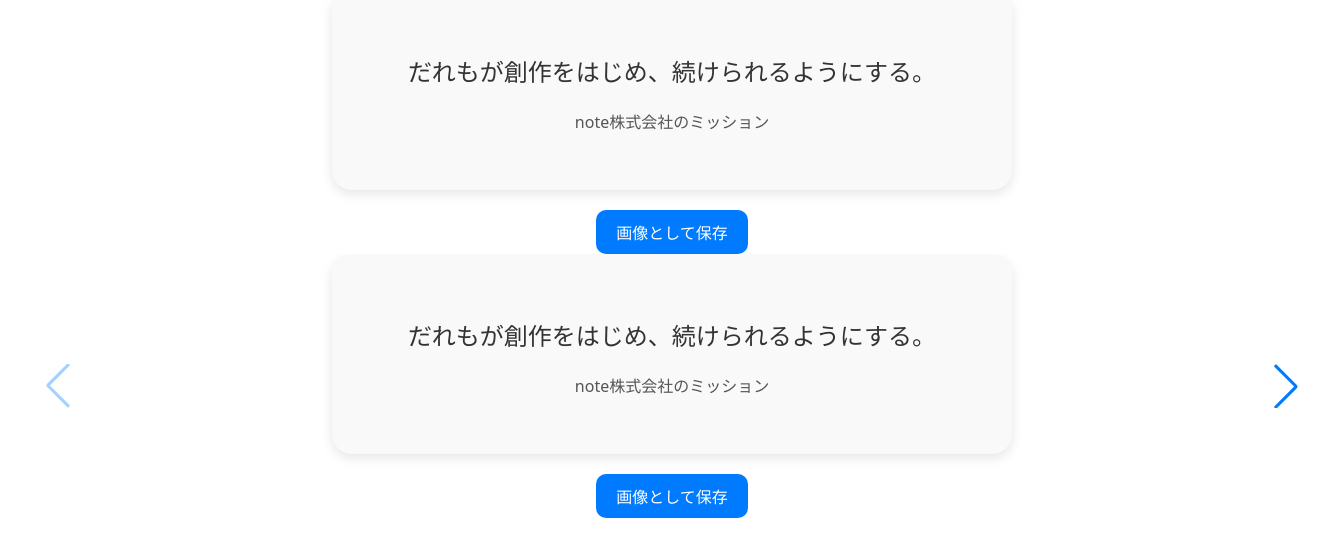
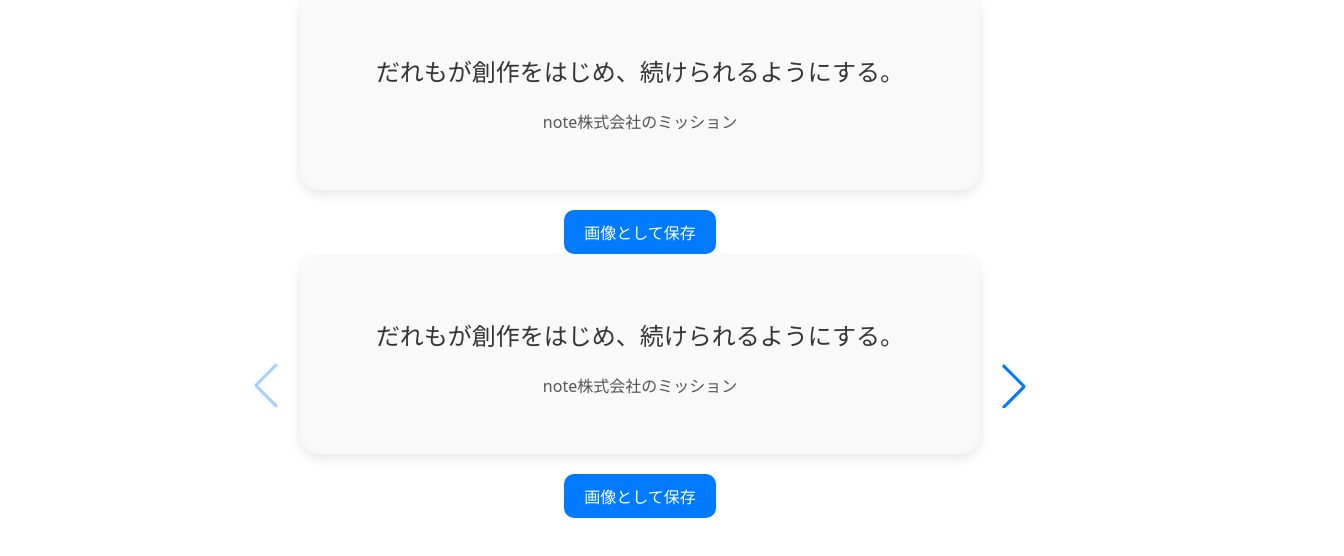
Before and after one commit to mizunoryuki/fake-quotes, a React (Vite) app: page / in a window 1280 px wide. Shown: the part 146-702 px from the top of the page, 1344 px wide, since content can reach past the window. Built offline with nearby package versions, Linux system fonts and the light colour scheme.

Commit message:
style card list

```diff
--- a/src/components/quote-card-list/QuoteCardList.module.css
+++ b/src/components/quote-card-list/QuoteCardList.module.css
@@ -0,0 +1,4 @@
+.quoteCardListContainer {
+	width: 800px;
+	margin: 0 auto;
+}
--- a/src/components/quote-card-list/QuoteCardList.tsx
+++ b/src/components/quote-card-list/QuoteCardList.tsx
@@ -17,7 +17,6 @@
 			<Swiper
 				navigation={true}
 				modules={[Navigation]}
-				spaceBetween={50}
 				slidesPerView={1}
 				className={styles.swiper}
 				onSlideChange={() => console.log('slide change')}
```
